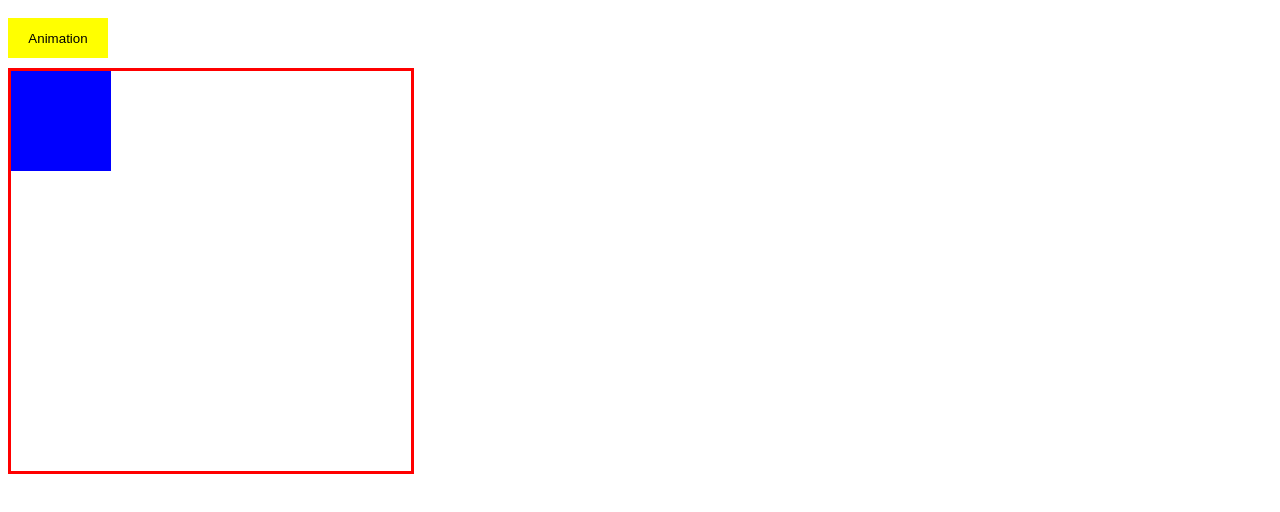
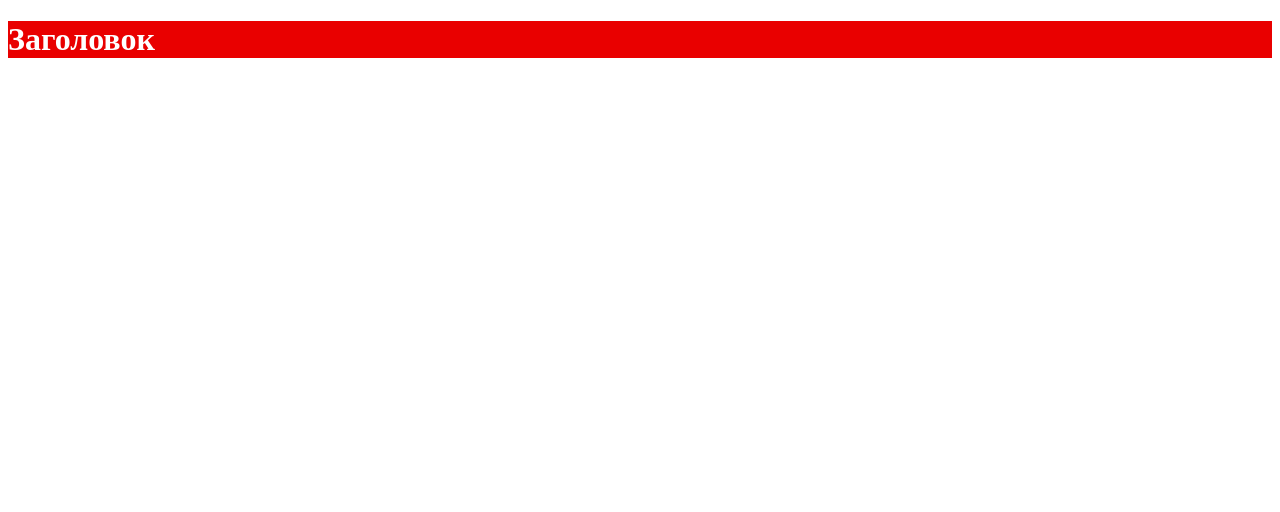
Before and after one commit to freelite/JS, a plain HTML site: page index.html in a window 1280 px wide. Drawn offline with Linux system fonts and the light colour scheme.

Commit message:
add newDate.js

```diff
--- a/css/style.css
+++ b/css/style.css
@@ -1,20 +1,4 @@
-.box {
-    position: absolute;
-    width: 100px;
-    height: 100px;
-    background-color: blue;
-  }
-  .wrapper {
-    position: relative;
-    width: 400px;
-    height: 400px;
-    border: 3px solid red;
-  }
-  button {
-    margin-bottom: 10px;
-    margin-top: 10px;
-    width: 100px;
-    height: 40px;
-    background-color: yellow;
-    border: none;
-  }
+h1 {
+  background-color: rgb(233, 0, 0);
+  color: white;
+}
--- a/index.html
+++ b/index.html
@@ -9,10 +9,7 @@
     </head>
     <body>
 
-        <button class="btn">Animation</button>
-        <div class="wrapper">
-            <div class="box"></div>
-        </div>
+        <h1>Заголовок</h1>
 
         <script src="js/script.js"></script>
     </body>
```
Also changed, not shown: js/newDate.js (added, +24 -0 lines).
